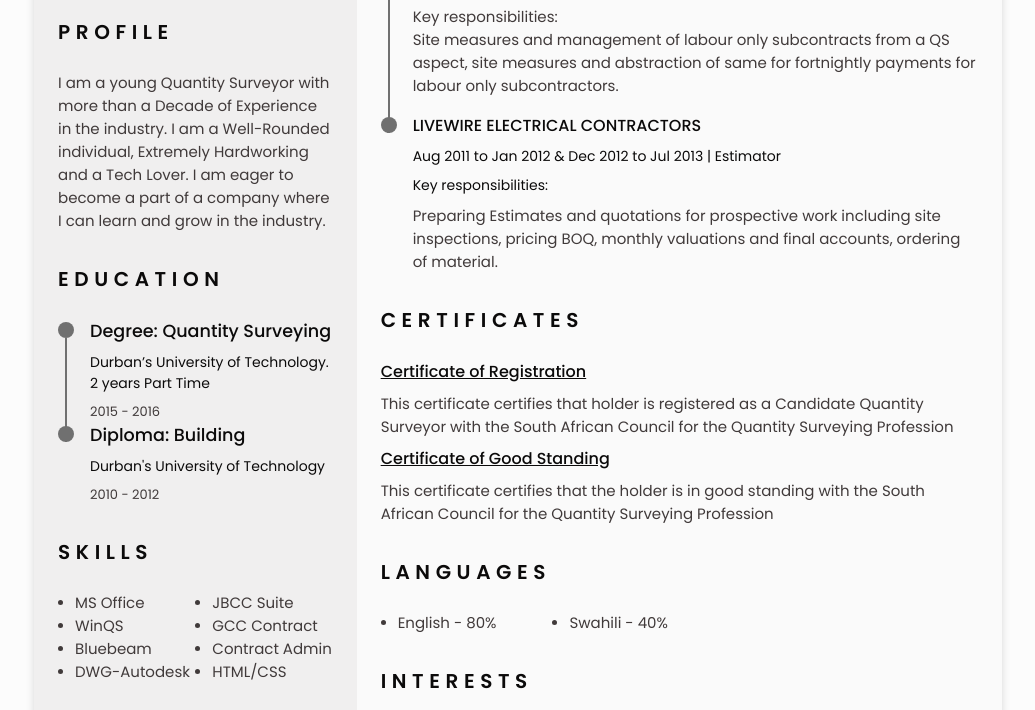
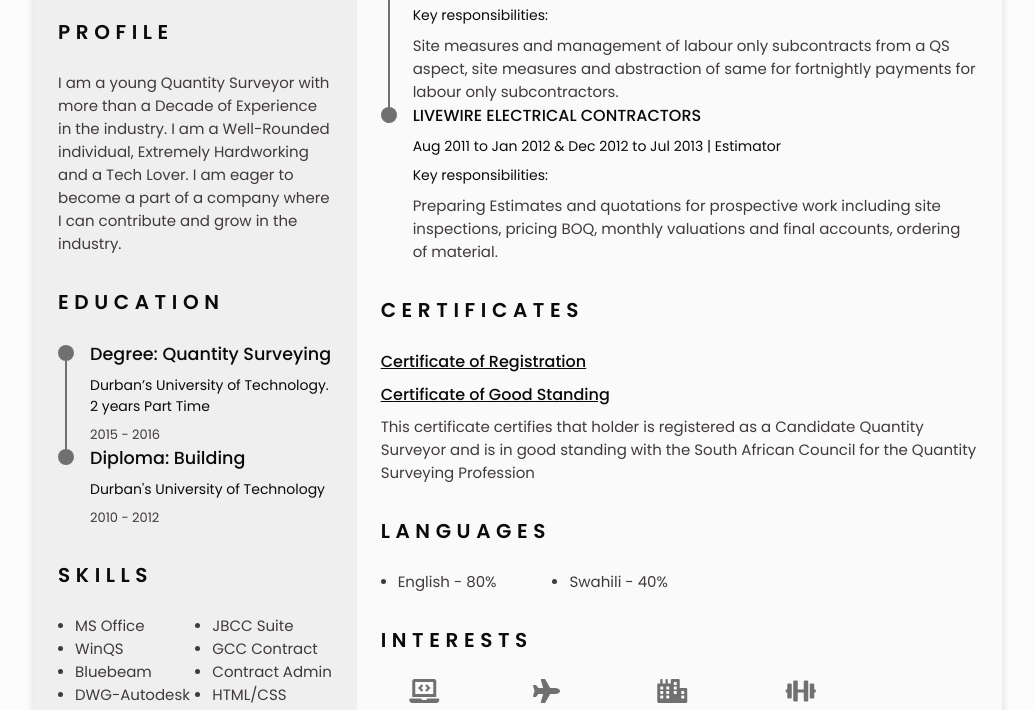
Before and after one commit to Kilumbilo/kilumbilo.github.io, a plain HTML site: page index.html in a window 1280 px wide. Shown: the part 550-1260 px from the top of the page, without its empty margins (122-1157 px from the left). Drawn offline with Linux system fonts and the light colour scheme.

Commit message:
Update index.html
merged certificate paragraph

```diff
--- a/index.html
+++ b/index.html
@@ -145,7 +145,7 @@
         <section class="section profile" id="profile">
           <h2 class="section-title">Profile</h2>
 
-          <p class="profile__description">I am a young Quantity Surveyor with more than a Decade of Experience in the industry. I am a Well-Rounded individual, Extremely Hardworking and a Tech Lover. I am eager to become a part of a company where I can learn and grow in the industry.</p>
+          <p class="profile__description">I am a young Quantity Surveyor with more than a Decade of Experience in the industry. I am a Well-Rounded individual, Extremely Hardworking and a Tech Lover. I am eager to become a part of a company where I can contribute and grow in the industry.</p>
         </section>
         <!--Education--------------------------------->
         <section class="education section" id="education">
@@ -268,7 +268,8 @@
               <div class="experience__date bd-grid">
                 <h3 class="experience__title">REVOLT PROJECTS</h3>
                 <span class="experience__company">July 2014 to June 2021 | Part Time Site QS</span>
-                <p class="experience__description">Key responsibilities: <br>Site measures and management of labour only subcontracts from a QS aspect, site measures and abstraction of same for fortnightly payments for labour only subcontractors.</p>
+                <span class="experience__company">Key responsibilities: </span>
+                <p>Site measures and management of labour only subcontracts from a QS aspect, site measures and abstraction of same for fortnightly payments for labour only subcontractors.</p>
               </div>
             </div>
           </div>
@@ -301,13 +302,13 @@
           <div class="certificate__container bd-grid">
             <div class="certificate__content">
               <a href="https://credentials.prod.privyseal.io/0c3a81a4-e9ec-4c5b-8b6a-82127816841c?type=pdf" target="_blank" aria-label="Certificate of registration"><h3 class="certificate__title"><u>Certificate of Registration</u></h3></a>
-              <p class="certificate__description">This certificate certifies that holder is registered as a Candidate Quantity Surveyor with the South African Council for the Quantity Surveying Profession</p>
+              <a href="https://credentials.prod.privyseal.io/1e16193f-890f-4fc9-a66f-0f1bb63acd33?type=pdf" target="_blank" aria-label="Certificate of goods standing"><h3 class="certificate__title"><u>Certificate of Good Standing</u></h3></a>
+              <p class="certificate__description">This certificate certifies that holder is registered as a Candidate Quantity Surveyor and is in good standing with the South African Council for the Quantity Surveying Profession</p>
             </div>
 
-            <div class="certificate__content">
-              <a href="https://credentials.prod.privyseal.io/1e16193f-890f-4fc9-a66f-0f1bb63acd33?type=pdf" target="_blank" aria-label="Certificate of goods standing"><h3 class="certificate__title"><u>Certificate of Good Standing</u></h3></a>
+            <!-- <div class="certificate__content">
               <p class="certificate__description">This certificate certifies that the holder is in good standing with the South African Council for the Quantity Surveying Profession</p>
-            </div>
+            </div> -->
 
 <!--
             <div class="certificate__content">
```
